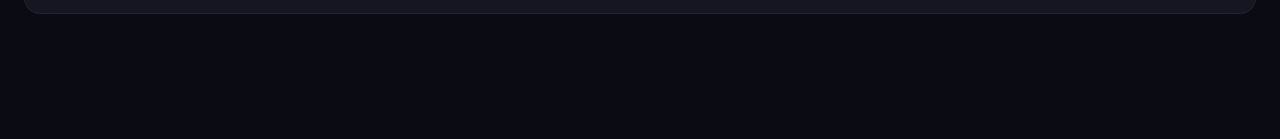
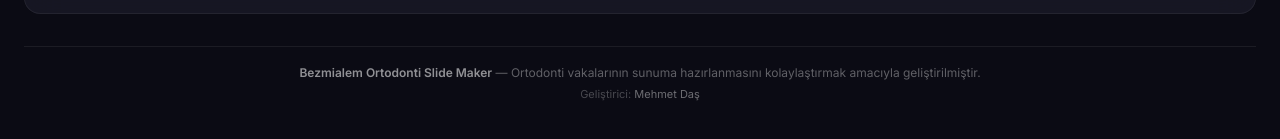
Before and after one commit to mehmetdas33/orthoslide-expert, a React (Vite) app in the folder frontend/: page / in a window 1280 px wide. Shown: the part 1144-1283 px from the top of the page. Before the commit the page ends 1182 px from the top, so only its background shows below. Built offline with nearby package versions, Linux system fonts and the light colour scheme; no server answers.

Commit message:
Add developer info footer (Mehmet Das, Bezmialem)
Co-Authored-By: Claude Sonnet 4.6 <noreply@anthropic.com>

```diff
--- a/frontend/src/App.jsx
+++ b/frontend/src/App.jsx
@@ -294,6 +294,17 @@ function App() {
           <ImageGrid images={images} onImageDrop={handleImageDrop} onImageRemove={handleImageRemove} onImageRotate={handleImageRotate} onReset={handleImageReset} />
         </div>
       </div>
+
+      {/* Footer */}
+      <footer style={{ maxWidth: '1600px', margin: '32px auto 0', padding: '16px 0', borderTop: '1px solid rgba(255,255,255,0.07)', textAlign: 'center' }}>
+        <p style={{ fontSize: '12px', color: 'rgba(255,255,255,0.35)', lineHeight: '1.6' }}>
+          <span style={{ color: 'rgba(255,255,255,0.55)', fontWeight: 600 }}>Bezmialem Ortodonti Slide Maker</span>
+          {' '}— Ortodonti vakalarının sunuma hazırlanmasını kolaylaştırmak amacıyla geliştirilmiştir.
+        </p>
+        <p style={{ fontSize: '11px', color: 'rgba(255,255,255,0.25)', marginTop: '4px' }}>
+          Geliştirici: <span style={{ color: 'rgba(255,255,255,0.4)' }}>Mehmet Daş</span>
+        </p>
+      </footer>
     </div>
   )
 }
```
Also changed, not shown: 2 other files (tests, documents, lock files or other folders).
